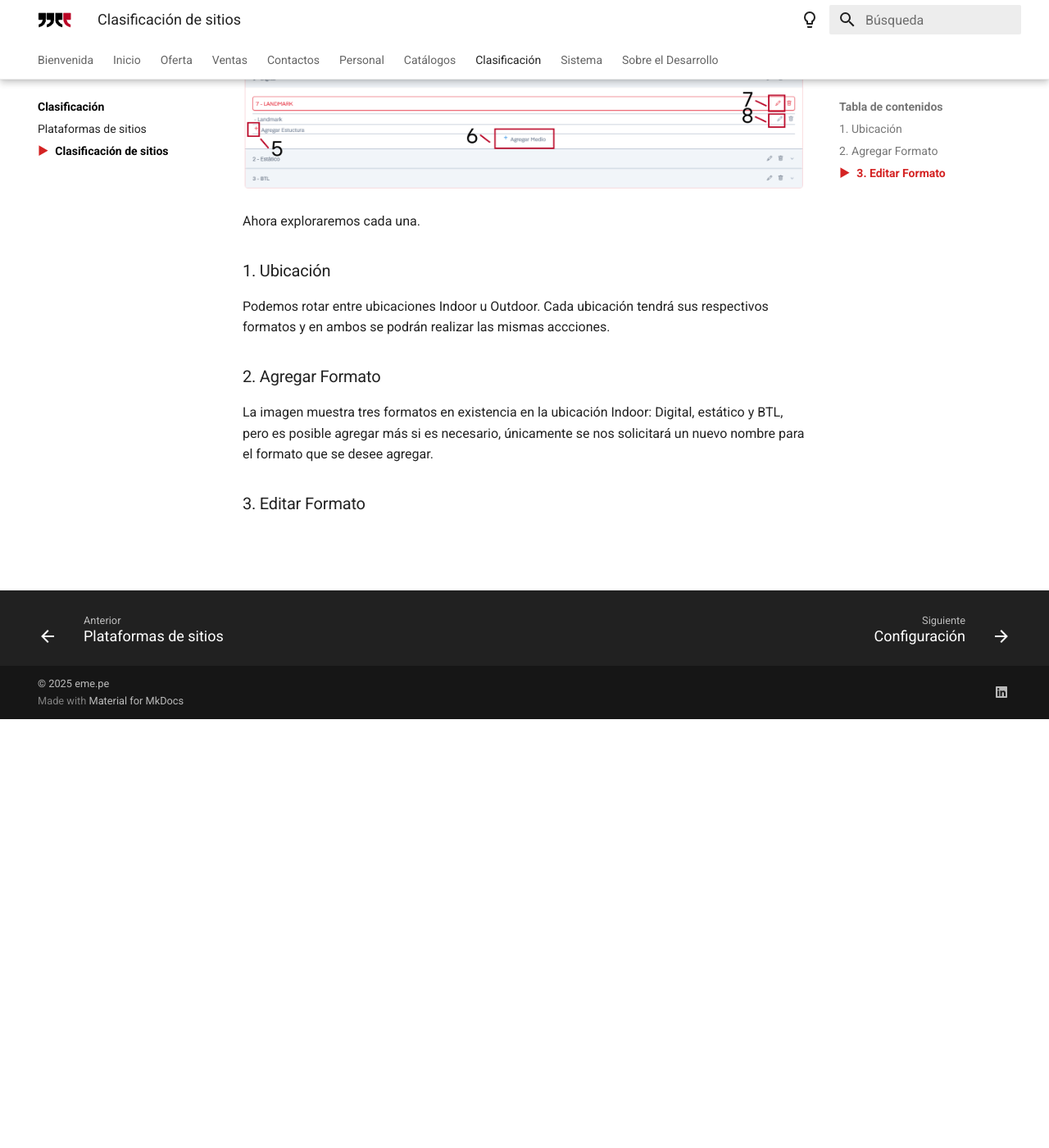
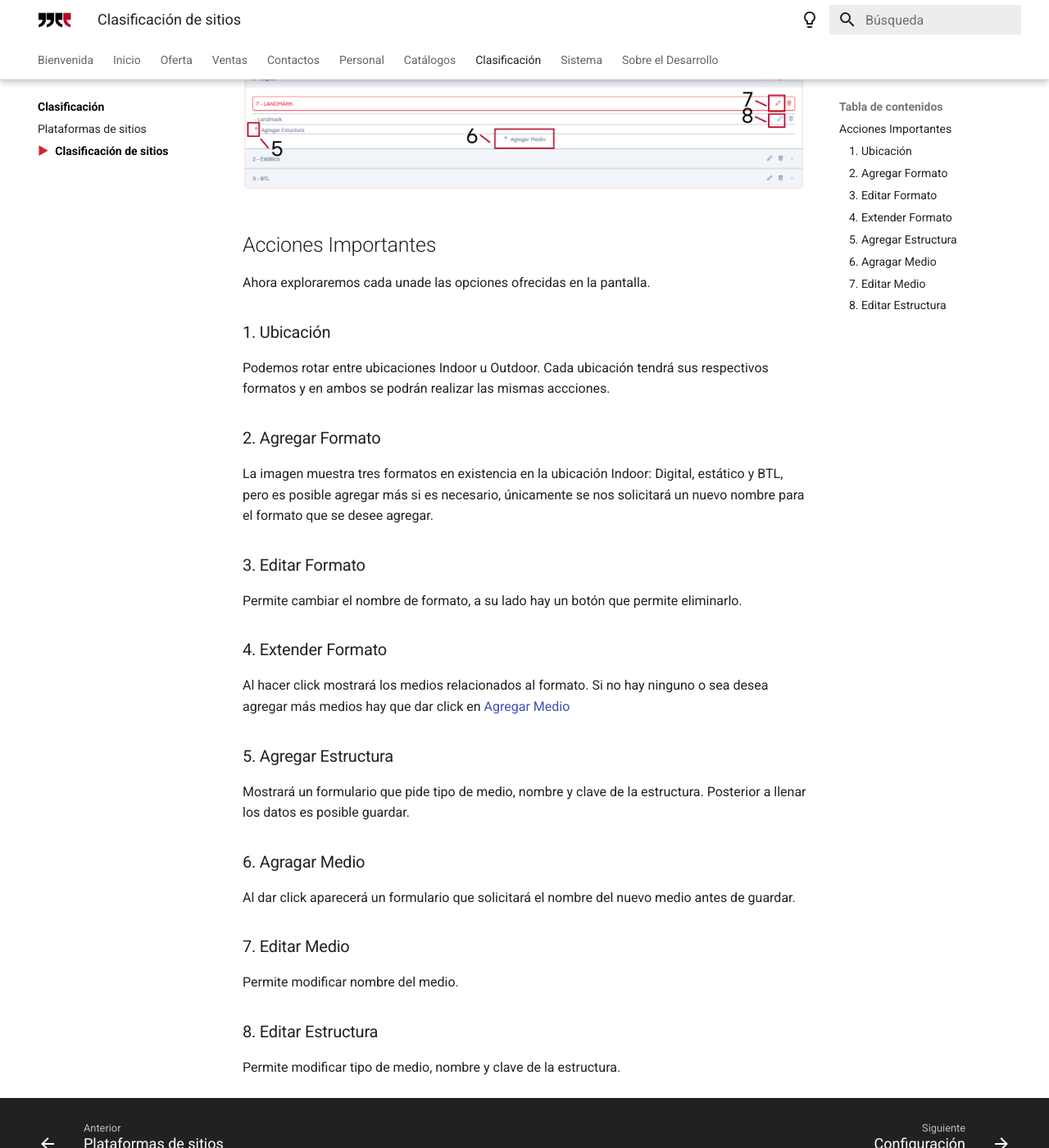
Before and after one commit to SmolBam-git/mkdocs-material-sipdoc, an MkDocs documentation site: the page built from docs/clasificacion/clasificacion.md, in a window 1280 px wide and 1400 px high, scrolled down 523 px. Shown: the whole window at 82% size. Built offline with MkDocs 1.6.1 and Material for MkDocs 9.7.7, drawn with Linux system fonts in a browser that asks for light colours; some of the changed text lies outside the part shown.

```diff
--- a/docs/clasificacion/clasificacion.md
+++ b/docs/clasificacion/clasificacion.md
@@ -1,14 +1,16 @@
 # Clasificación de sitios
 
-En el apartado de Clasificaciones se nos permite dar de alta, editar y eliminar formatos Indoor y Outdoor.
+En el apartado de Clasificación de Sitios se nos permite dar de alta, editar y eliminar formatos Indoor y Outdoor.
 
 ![clasificacionesSitios](../assets/clasificacionesSitiosEnum.png)
 
-Al extender un formato (como nos indica el <a href="#4-cuadros-de-seleccion">número 4</a>) se nos despliegan estas nuevas opciones.
+Al extender un formato (como nos indica el <a href="#4-extender-formato">número 4</a>) se nos despliegan estas nuevas opciones.
 
 ![clasificacionesExt](../assets/clasificacionesExtEnum.png)
 
-Ahora exploraremos cada una.
+## Acciones Importantes
+
+Ahora exploraremos cada unade las opciones ofrecidas en la pantalla.
 
 ### 1. Ubicación
 
@@ -19,3 +21,25 @@ Podemos rotar entre ubicaciones Indoor u Outdoor. Cada ubicación tendrá sus re
 La imagen muestra tres formatos en existencia en la ubicación Indoor: Digital, estático y BTL, pero es posible agregar más si es necesario, únicamente se nos solicitará un nuevo nombre para el formato que se desee agregar.
 
 ### 3. Editar Formato
+
+Permite cambiar el nombre de formato, a su lado hay un botón que permite eliminarlo.
+
+### 4. Extender Formato
+
+Al hacer click mostrará los medios relacionados al formato. Si no hay ninguno o sea desea agregar más medios hay que dar click en  <a href="#4-cuadros-de-seleccion">Agregar Medio</a>
+
+### 5. Agregar Estructura
+
+Mostrará un formulario que pide tipo de medio, nombre y clave de la estructura. Posterior a llenar los datos es posible guardar.
+
+### 6. Agragar Medio
+
+Al dar click aparecerá un formulario que solicitará el nombre del nuevo medio antes de guardar.
+
+### 7. Editar Medio
+
+Permite modificar nombre del medio.
+
+### 8. Editar Estructura
+
+Permite modificar tipo de medio, nombre y clave de la estructura.
```
Also changed, not shown: docs/catalogos/sectores.md (+16 -0 lines), docs/catalogos/t_materiales.md (+15 -0 lines), docs/catalogos/t_proveedores.md (+15 -0 lines), docs/catalogos/t_sitios.md (+15 -0 lines), docs/catalogos/t_vistas.md (+15 -0 lines), docs/clasificacion/plataformas.md (+16 -0 lines), docs/sistema/users.md (+1 -1 lines), docs/assets/plataformas.png (added), docs/assets/sectores.png (added), docs/assets/t_materiales.png (added), docs/assets/t_proveedores.png (added), docs/assets/t_sitios.png (added), docs/assets/t_vistas.png (added).
